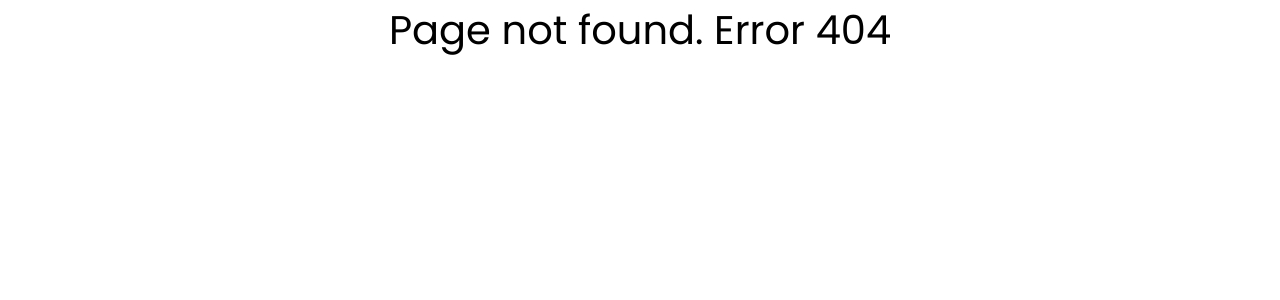
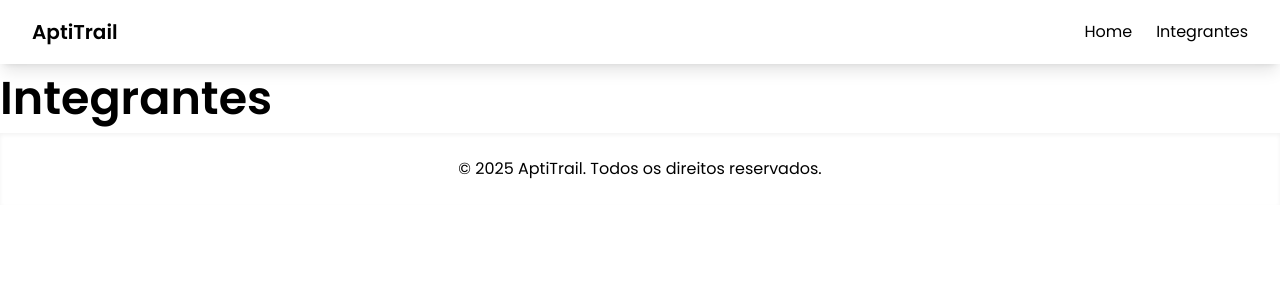
Before and after one commit to apti-trail/site-spa, a React (Vite) app in the folder site-spa/: page /integrantes in a window 1280 px wide. Before the commit this address had no page. Shown: the top 300 px of the page. Built offline with nearby package versions, Linux system fonts and the light colour scheme.

Commit message:
faet: criacao da rota Integrantes

```diff
--- a/site-spa/src/components/NavBar/Navbar.tsx
+++ b/site-spa/src/components/NavBar/Navbar.tsx
@@ -9,7 +9,8 @@ export default function Navbar() {
     const toggleMenu = () => setIsOpen(!isOpen);
 
     const links = [
-        { to: "/", label: "Home" }
+        { to: "/", label: "Home" },
+        { to: "/integrantes", label: "Integrantes"}
     ];
 
     return(
--- a/site-spa/src/main.tsx
+++ b/site-spa/src/main.tsx
@@ -5,12 +5,13 @@ import { BrowserRouter, createBrowserRouter, RouterProvider } from 'react-router
 import "./globals.css"
 import Error from './routes/Error/index.tsx'
 import Home from './routes/Home/index.tsx'
+import Integrantes from './routes/Integrantes/index.tsx'
 
 
 const router = createBrowserRouter([
   {path: "/", element: <App/>, errorElement: <Error/>, children: [
-    {path: "/", element: <Home/>}
-
+    {path: "/", element: <Home/>},
+    {path: "/integrantes", element: <Integrantes/>}
   ]}
 ]);
 
--- /dev/null
+++ b/site-spa/src/routes/Integrantes/index.tsx
@@ -0,0 +1,18 @@
+import type { Member } from "../../types/memberTypes";
+
+export default function Integrantes() {
+    const members: Member[] = [
+        {nome: "Matheus Vecchi", rm: "RM561716", turma: "1TDSPO", foto:"./member-1.jpeg"},
+        {nome: "Jonas Santos", rm: "RM563234", turma: "1TDSPO", foto:"./member-2.jpeg"}
+    ]
+
+    return(
+        <main>
+            <h1>Integrantes</h1>
+
+            <div>
+
+            </div>
+        </main>
+    );
+}
```
Also changed, not shown: site-spa/public/member-1.jpeg (added), site-spa/public/member-2.jpeg (added).
